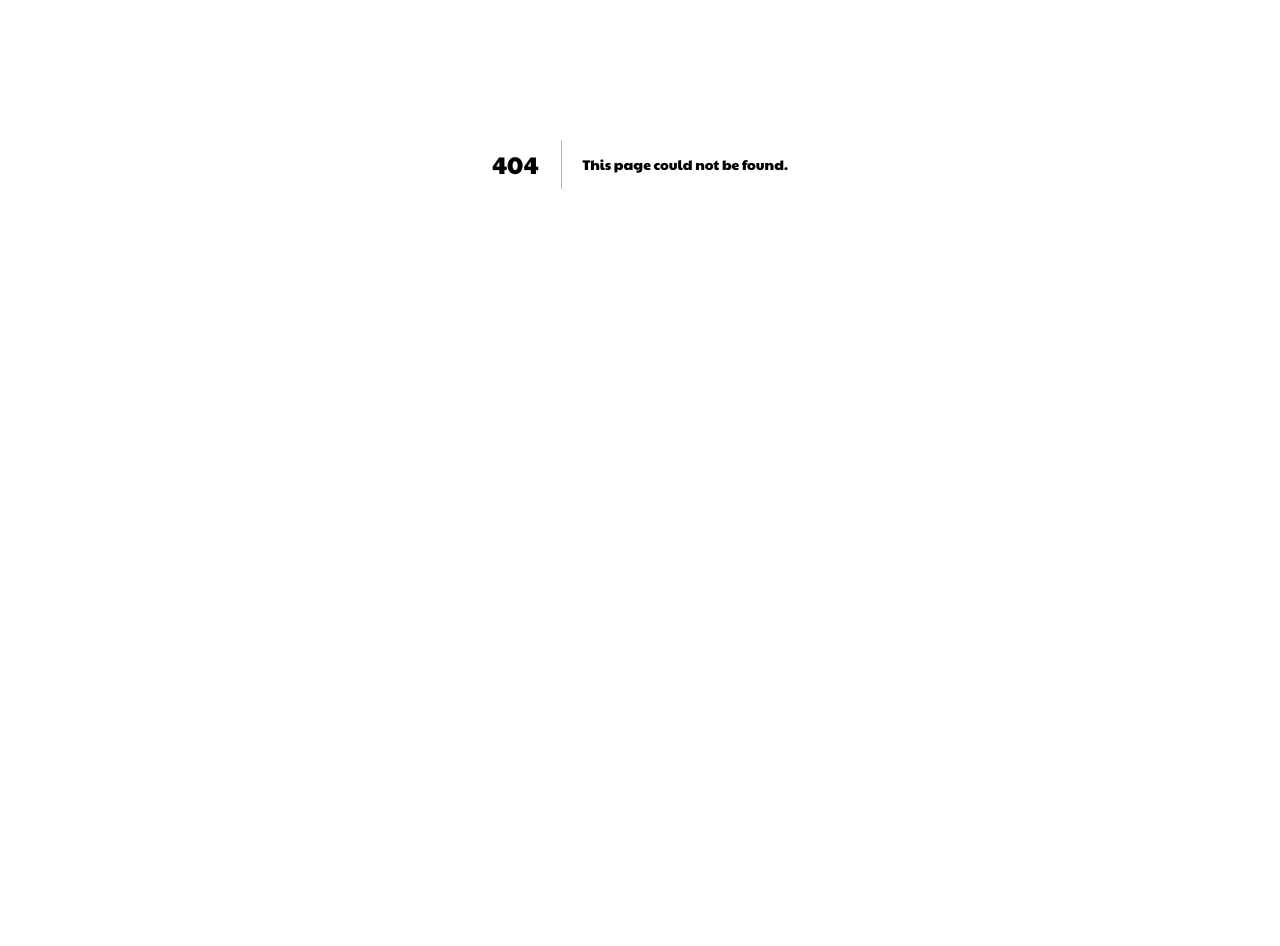
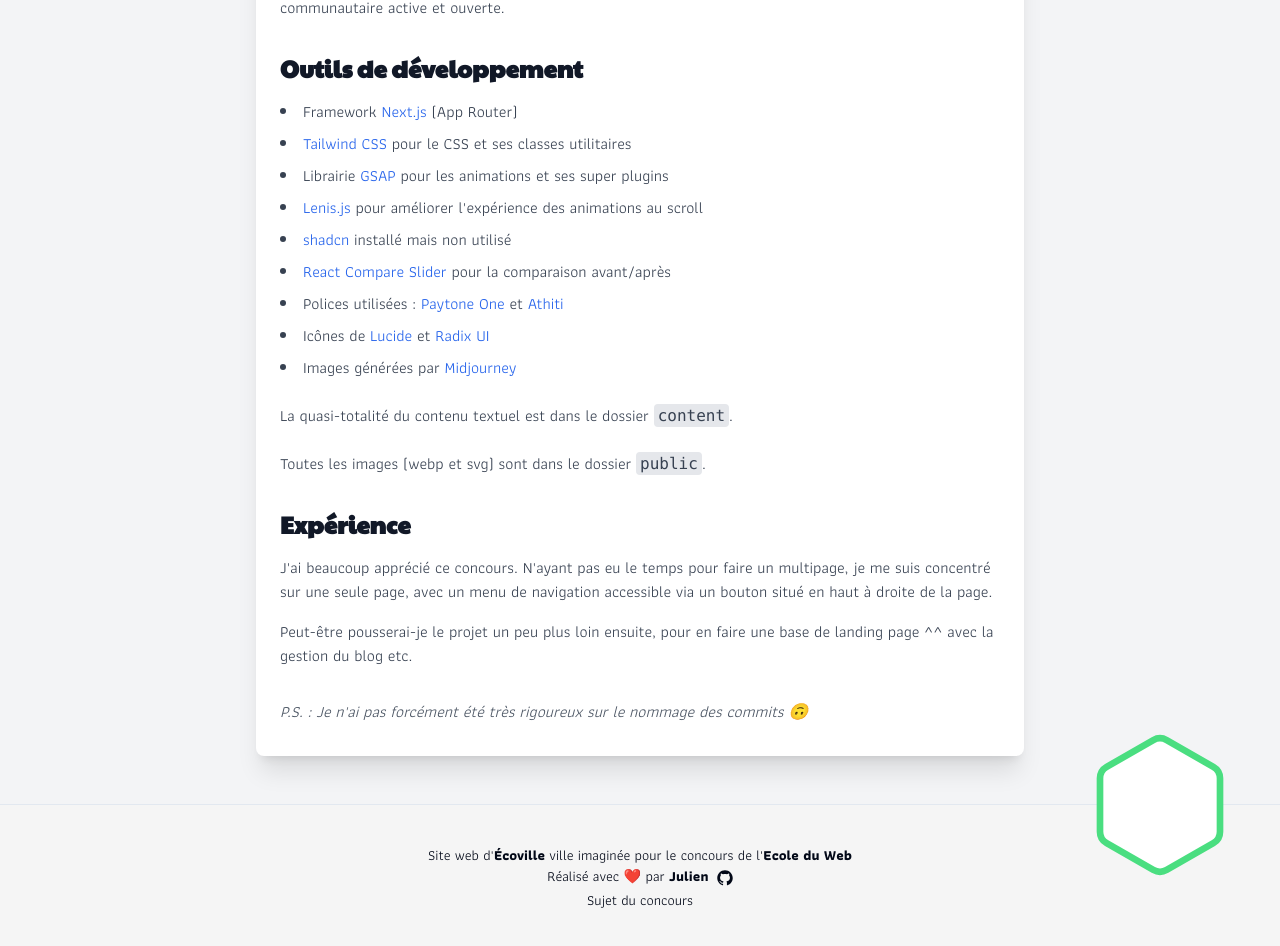
Before and after one commit to GamerBike39/ecoville, a Next.js app: page /readme in a window 1280 px wide. Before the commit this address had no page. Shown: the part 236-1182 px from the top of the page. Before the commit the page ends 800 px from the top, so only its background shows below. Built offline with nearby package versions, Linux system fonts and the light colour scheme.

Commit message:
add ReadMe

```diff
--- a/app/layout.tsx
+++ b/app/layout.tsx
@@ -1,9 +1,9 @@
 import type { Metadata } from "next";
-// import localFont from "next/font/local";
+import "./globals.css";
 import { Paytone_One, Athiti } from "next/font/google";
-import "./globals.css";
 import { GSAPProvider } from "@/provider/gsapProvider";
 import { Nav } from "@/components/navigation/nav";
+import { Footer } from "@/components/navigation/footer";
 
 const paytoneOne = Paytone_One({
   weight: "400",
@@ -38,6 +38,7 @@
         >
           <Nav />
           <main>{children}</main>
+          <Footer />
         </body>
       </GSAPProvider>
     </html>
--- /dev/null
+++ b/app/readme/page.tsx
@@ -0,0 +1,172 @@
+import Link from "next/link";
+
+export default function ReadmePage() {
+  return (
+    <div className="min-h-screen bg-gray-100 py-12 px-4 sm:px-6 lg:px-8">
+      <div className="max-w-3xl mx-auto bg-white shadow-xl rounded-lg overflow-hidden">
+        <div className="px-6 py-8">
+          <h1 className="text-4xl font-bold text-gray-900 mb-6">EcoVille</h1>
+
+          <p className="text-gray-700 mb-4">
+            Site web d&apos;Écoville imaginé pour le{" "}
+            <Link
+              href="https://youtu.be/LxfRrcanK2A?si=QOks2GAOcnywLSXZ"
+              className="text-blue-600 hover:underline"
+            >
+              concours
+            </Link>{" "}
+            de l&apos;
+            <Link
+              href="https://www.ecole-du-web.net/"
+              className="text-blue-600 hover:underline"
+            >
+              École du web
+            </Link>
+            .
+          </p>
+
+          <p className="text-gray-700 mb-6">
+            Écoville est une ville imaginaire qui s&apos;inspire de la forme
+            hexagonale et de ses caractéristiques environnementales. Elle est
+            conçue pour minimiser son impact environnemental tout en favorisant
+            une vie communautaire active et ouverte.
+          </p>
+
+          <h2 className="text-2xl font-semibold text-gray-900 mt-8 mb-4">
+            Outils de développement
+          </h2>
+
+          <ul className="list-disc list-inside text-gray-700 mb-6 space-y-2">
+            <li>
+              Framework{" "}
+              <Link
+                href="https://nextjs.org/"
+                className="text-blue-600 hover:underline"
+              >
+                Next.js
+              </Link>{" "}
+              (App Router)
+            </li>
+            <li>
+              <Link
+                href="https://tailwindcss.com/"
+                className="text-blue-600 hover:underline"
+              >
+                Tailwind CSS
+              </Link>{" "}
+              pour le CSS et ses classes utilitaires
+            </li>
+            <li>
+              Librairie{" "}
+              <Link
+                href="https://www.gsap.com"
+                className="text-blue-600 hover:underline"
+              >
+                GSAP
+              </Link>{" "}
+              pour les animations et ses super plugins
+            </li>
+            <li>
+              <Link
+                href="https://lenis.darkroom.engineering/"
+                className="text-blue-600 hover:underline"
+              >
+                Lenis.js
+              </Link>{" "}
+              pour améliorer l&apos;expérience des animations au scroll
+            </li>
+            <li>
+              <Link
+                href="https://ui.shadcn.com/"
+                className="text-blue-600 hover:underline"
+              >
+                shadcn
+              </Link>{" "}
+              installé mais non utilisé
+            </li>
+            <li>
+              <Link
+                href="https://react-compare-slider.vercel.app/?path=/docs/docs-introduction--docs"
+                className="text-blue-600 hover:underline"
+              >
+                React Compare Slider
+              </Link>{" "}
+              pour la comparaison avant/après
+            </li>
+            <li>
+              Polices utilisées :{" "}
+              <Link
+                href="https://fonts.google.com/specimen/Paytone+One"
+                className="text-blue-600 hover:underline"
+              >
+                Paytone One
+              </Link>{" "}
+              et{" "}
+              <Link
+                href="https://fonts.google.com/specimen/Athiti"
+                className="text-blue-600 hover:underline"
+              >
+                Athiti
+              </Link>
+            </li>
+            <li>
+              Icônes de{" "}
+              <Link
+                href="https://lucide.dev/"
+                className="text-blue-600 hover:underline"
+              >
+                Lucide
+              </Link>{" "}
+              et{" "}
+              <Link
+                href="https://www.radix-ui.com/docs/primitives/icons/overview"
+                className="text-blue-600 hover:underline"
+              >
+                Radix UI
+              </Link>
+            </li>
+            <li>
+              Images générées par{" "}
+              <Link
+                href="https://www.midjourney.com/home"
+                className="text-blue-600 hover:underline"
+              >
+                Midjourney
+              </Link>
+            </li>
+          </ul>
+
+          <p className="text-gray-700 mb-6">
+            La quasi-totalité du contenu textuel est dans le dossier{" "}
+            <code className="bg-gray-200 px-1 py-0.5 rounded">content</code>.
+          </p>
+          <p className="text-gray-700 mb-6">
+            Toutes les images (webp et svg) sont dans le dossier{" "}
+            <code className="bg-gray-200 px-1 py-0.5 rounded">public</code>.
+          </p>
+
+          <h2 className="text-2xl font-semibold text-gray-900 mt-8 mb-4">
+            Expérience
+          </h2>
+
+          <p className="text-gray-700 mb-4">
+            J&apos;ai beaucoup apprécié ce concours. N&apos;ayant pas eu le
+            temps pour faire un multipage, je me suis concentré sur une seule
+            page, avec un menu de navigation accessible via un bouton situé en
+            haut à droite de la page.
+          </p>
+
+          <p className="text-gray-700 mb-6">
+            Peut-être pousserai-je le projet un peu plus loin ensuite, pour en
+            faire une base de landing page ^^ avec la gestion du blog etc.
+          </p>
+
+          <p className="text-gray-600 italic mt-8">
+            P.S. : Je n&apos;ai pas forcément été très rigoureux sur le nommage
+            des commits 🙃
+          </p>
+        </div>
+      </div>
+    </div>
+  );
+}
--- a/components/homepage/blog/BlogCuisine.tsx
+++ b/components/homepage/blog/BlogCuisine.tsx
@@ -80,17 +80,17 @@
           EXPLORER TOUS NOS RESTAURANTS <ArrowRight className="ml-2 h-4 w-4" />
         </Link>
       </div>
-      <div className="grid md:grid-cols-2 gap-8 mb-8">
-        <div>
+      <div className="grid md:grid-cols-2 gap-8 mb-8 group">
+        <div className="relative aspect-video overflow-hidden rounded-xl">
           <Image
             src={ecovilleCulinaryData.highlightedRestaurant.image}
             alt={ecovilleCulinaryData.highlightedRestaurant.title}
-            width={600}
-            height={400}
+            sizes="(max-width: 768px) 100vw, (max-width: 1200px) 50vw, 45vw"
+            fill
             loading="lazy"
             placeholder="blur"
             blurDataURL="/svg/placeholder.svg"
-            className="rounded-lg"
+            className="rounded-xl object-cover group-hover:scale-105 transition-all duration-300"
           />
         </div>
         <div>
@@ -121,16 +121,23 @@
           {ecovilleCulinaryData.articles.map((article, index) => (
             <div
               key={index}
-              className="min-w-80 snap-mandatory min-h-[400px] flex flex-col xl:hover:shadow-lg p-2 rounded-xl transition-all duration-300"
+              className="min-w-80 snap-mandatory min-h-[400px] flex flex-col xl:hover:shadow-lg p-2 rounded-xl group transition-all duration-300"
             >
-              <Image
-                src={article.image!}
-                alt={article.title}
-                width={300}
-                height={200}
-                className="rounded-lg mb-4 aspect-square object-cover"
-              />
-              <span className="text-sm text-gray-500 mb-2 block">Article</span>
+              <div className="relative aspect-video overflow-hidden rounded-xl">
+                <Image
+                  src={article.image!}
+                  alt={article.title}
+                  fill
+                  sizes="(max-width: 768px) 100vw, (max-width: 1200px) 50vw, 45vw"
+                  loading="lazy"
+                  placeholder="blur"
+                  blurDataURL="/svg/placeholder.svg"
+                  className="rounded-lg mb-4 object-cover group-hover:scale-105 transition-all duration-700"
+                />
+              </div>
+              <span className="text-xs text-gray-500 mt-1 mb-2 block">
+                Article
+              </span>
               <h3 className="text-xl font-bold mb-2 h-14">{article.title}</h3>
               <p className="text-gray-600 mb-4 line-clamp-3">
                 {article.description}
@@ -148,17 +155,21 @@
         <button
           onClick={() => handleScroll("left")}
           disabled={isLeftDisabled}
+          aria-expanded={isLeftDisabled}
           className="absolute left-0 lg:-left-14 top-1/2 transform -translate-y-1/2 bg-green-600 hover:bg-green-500 p-2  shadow-md hexa disabled:bg-gray-400 hover:scale-105 transition-all"
         >
+          <span className="sr-only">Voir les articles précédents</span>
           <ChevronLeft className="h-6 w-6 text-white" strokeWidth={4} />
         </button>
         <button
           onClick={() => handleScroll("right")}
           disabled={isRightDisabled}
+          aria-expanded={isRightDisabled}
           className={cn(
             "absolute right-0 lg:-right-14 top-1/2 transform -translate-y-1/2 bg-green-600 hover:bg-green-500  p-2 rounded-full shadow-md hexa disabled:bg-gray-400 hover:scale-105 transition-all"
           )}
         >
+          <span className="sr-only">Voir les articles suivants</span>
           <ChevronRight className="h-6 w-6 text-white" strokeWidth={4} />
         </button>
       </div>
--- /dev/null
+++ b/components/navigation/footer.tsx
@@ -0,0 +1,43 @@
+import { GitHubLogoIcon } from "@radix-ui/react-icons";
+import { Hexagon } from "lucide-react";
+import Link from "next/link";
+
+export const Footer = () => {
+  return (
+    <footer className="bg-neutral-100 border-t py-10 text-center relative">
+      <Hexagon
+        strokeWidth={1}
+        className="max-lg:hidden size-40 stroke-green-400 fill-white absolute z-10 top-0 right-10 -translate-y-1/2"
+      />
+
+      <div className="container">
+        <p className="text-fluid-sm">
+          Site web d&apos;<span className="font-bold">Écoville</span> ville
+          imaginée pour le concours de l{"'"}
+          <Link
+            href="https://www.ecole-du-web.net/"
+            className="hover:underline hover:text-green-700 transition-all duration-300 font-bold"
+          >
+            Ecole du Web
+          </Link>
+        </p>
+
+        <p className="text-fluid-sm">
+          Réalisé avec ❤️ par{" "}
+          <Link
+            href="https://github.com/GamerBike39"
+            className="hover:underline hover:text-green-700 transition-all duration-300 font-bold"
+          >
+            Julien <GitHubLogoIcon className="inline-block w-4 h-4 ml-1" />
+          </Link>
+        </p>
+        <Link
+          href="/readme"
+          className="text-fluid-sm hover:underline hover:text-green-700 transition-all duration-300"
+        >
+          Sujet du concours
+        </Link>
+      </div>
+    </footer>
+  );
+};
--- a/components/navigation/nav.tsx
+++ b/components/navigation/nav.tsx
@@ -7,11 +7,11 @@
 import { HoverLinkEffect } from "../micro-components/HoverLinkEffect";
 
 const menuItems = [
-  { href: "#project", label: "Projet" },
-  { href: "#histoire", label: "Histoire" },
-  { href: "#architecture", label: "Signature" },
-  { href: "#tourisme", label: "Activités" },
-  { href: "#cuisine", label: "Restauration" },
+  { href: "/#project", label: "Projet" },
+  { href: "/#histoire", label: "Histoire" },
+  { href: "/#architecture", label: "Signature" },
+  { href: "/#tourisme", label: "Activités" },
+  { href: "/#cuisine", label: "Restauration" },
 ];
 
 export const Nav: React.FC = () => {
```
Also changed, not shown: 1 other file (tests, documents, lock files or other folders).
